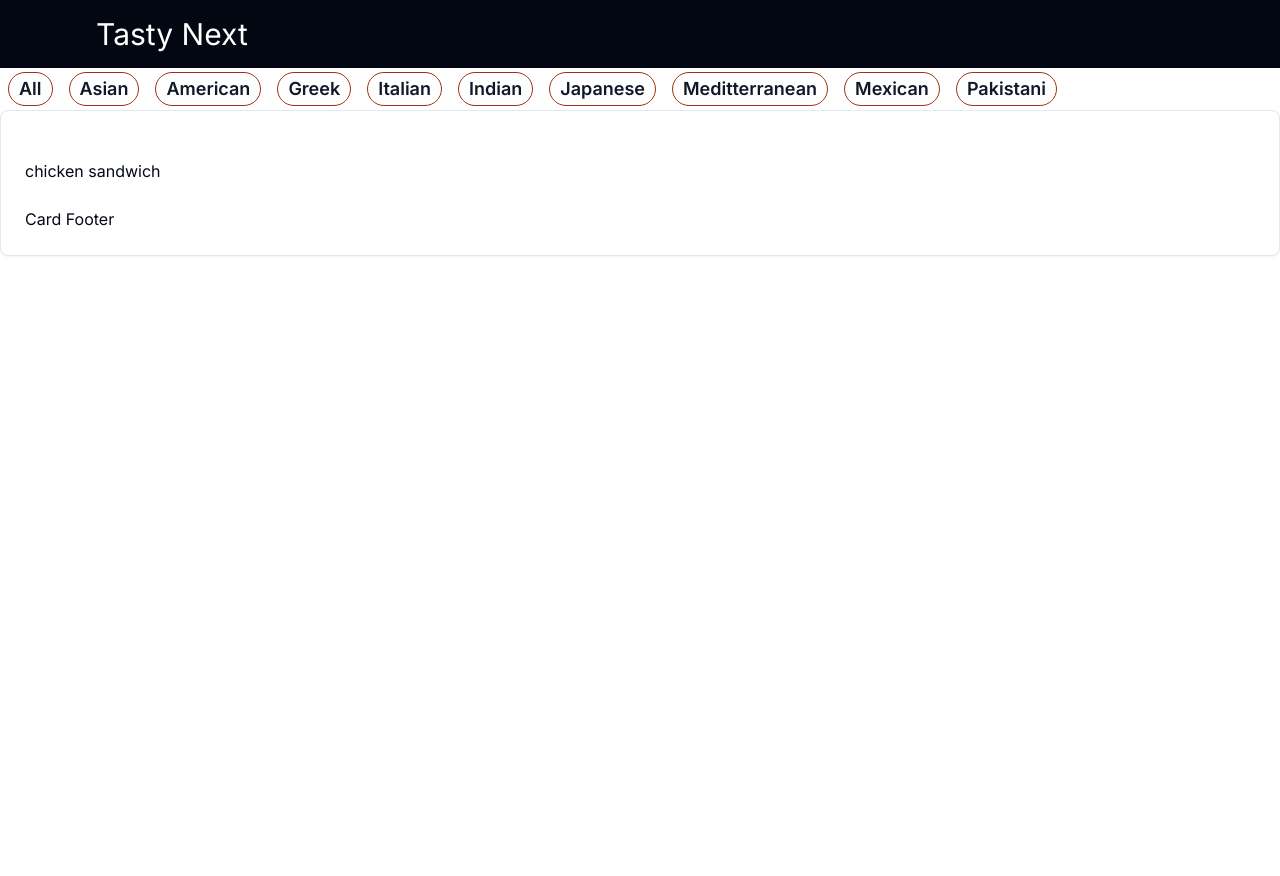
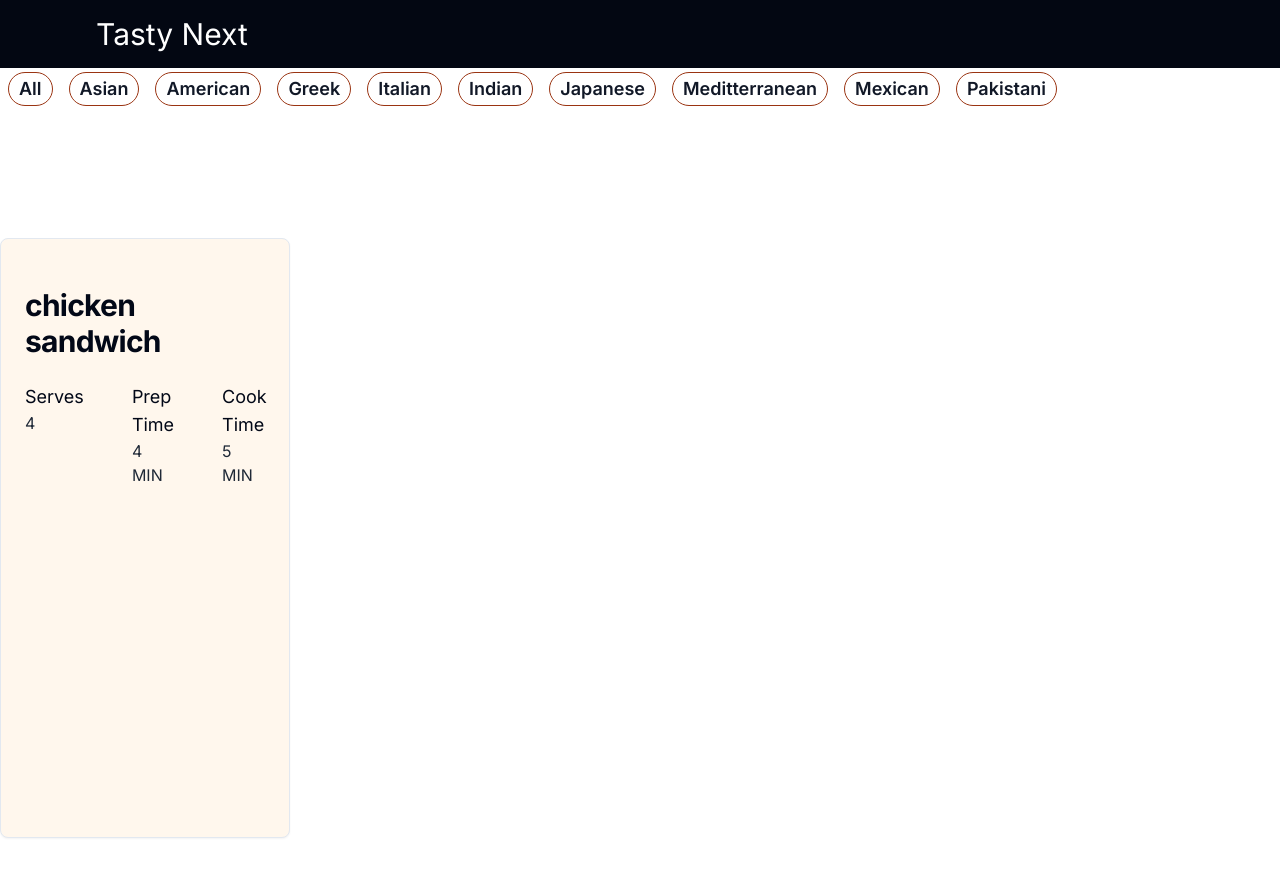
Before and after one commit to RGBrain/next-js-course, a Next.js app: page / in a window 1280 px wide. Shown: the top 876 px of the page. Before the commit the page ends 800 px from the top, so only its background shows below. Built offline with nearby package versions, Linux system fonts and the light colour scheme.

Commit message:
add card css

```diff
--- a/app/page.tsx
+++ b/app/page.tsx
@@ -9,6 +9,9 @@ export default function HomePage() {
       id: 1,
       name: 'chicken sandwich',
       cuisine: 'American',
+      servings: 4,
+      prepTimeMinutes: 4,
+      cookTimeMinutes: 5,
     }
 
   ]
@@ -25,6 +28,7 @@ export default function HomePage() {
     "Mexican",
     "Pakistani",
   ];
+
   return (
     <div>
       {cuisines.map((cuisine, idx) => (
@@ -37,19 +41,36 @@ export default function HomePage() {
         </Badge>
       ) )}
 
+      <div className='grid grid-cols- md:grid-cols-2 lg:grid-cols-3 xl:grid-cols-4 gap-4 lg:gap-x-10 gap-y-20 xl:gap-y-32 xl:pt-32 pt-12 pb-40'>
         {recipes.map((recipe, idx) => (
-      <Card key={'${recipe.name}}-${idx}'}>
-        <CardHeader>
-          <CardTitle></CardTitle>
-        </CardHeader>
+        <Card key={'${recipe.name}}-${idx}'}
+        className='flex flex-col bg-orange-50 hover:scale-105 ease-in duration-200 xl:min-h-[600px] fancyGradient'
+        >
+
+          <CardHeader>{/** image */}</CardHeader>
           <CardContent>
-          <p>{recipe.name}</p>
+          <CardTitle className='upppercase lg:text-3xl relative font-bold line-clamp-2'>
+            {recipe.name}
+          </CardTitle>
           </CardContent>
-        <CardFooter>
-          <p>Card Footer</p>
+          <CardFooter className='flex items-start gap-2 lg:gap-12 lg:flex-row flex-col'>
+            <div className="flex flex-col">
+              <p className="text-lg">Serves</p>
+              <p className="text-gray-800">{recipe.servings}</p>
+            </div>
+            <div className="flex flex-col">
+            <p className="text-lg">Prep Time</p>
+            <p className="text-gray-800">{recipe.prepTimeMinutes} MIN</p>
+            </div>
+            <div className="flex flex-col">
+            <p className="text-lg">Cook Time</p>
+            <p className="text-gray-800">{recipe.cookTimeMinutes} MIN</p>
+          </div>
+
           </CardFooter>
         </Card>
         ))}
       </div>
-  )
+    </div>
+  );
 }
```
Lines whose indentation alone changed are shown as unchanged.
